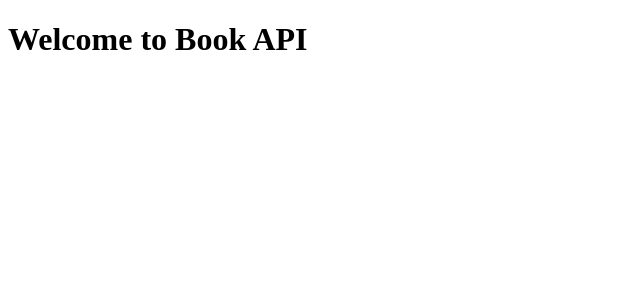
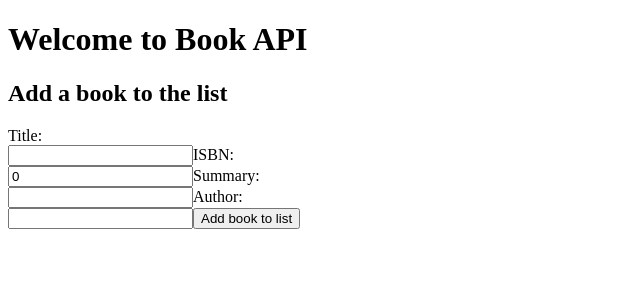
Before and after one commit to chas-academy/u08-angular-frontend-jossan93, an Angular app in the folder fronted/: page /create in a window 1280 px wide. Shown: the top 300 px of the page, without its empty margins (0-640 px from the left). Built offline with nearby package versions, Linux system fonts and the light colour scheme.

Commit message:
lagt till så kan lägga till bok i listan. behövde lägga till ? efter _id i model eftersom id skapas när man skapar bok till listan

```diff
--- a/fronted/src/app/books.service.ts
+++ b/fronted/src/app/books.service.ts
@@ -19,4 +19,9 @@ export class BooksService {
   getOneById(id: string): Observable<Book> {
     return this.http.get<Book>(`${this.baseUrl}/${id}`);
   }
+
+  createBook(book: Book): Observable<Book> {
+    return this.http.post<Book>(`${this.baseUrl}/createBook`, book);
+  }
+
 }
--- a/fronted/src/app/create/create.component.html
+++ b/fronted/src/app/create/create.component.html
@@ -1,5 +1,20 @@
 <div class="container">
-    <section>
+    <h2>Add a book to the list</h2>
+    <section id="createSectionID">
+        <form (ngSubmit)="create()">
+            <label for="createTitle">Title:</label><br>
+            <input type="text" [(ngModel)]="newBook.Title" name="createTitle" required>
 
+            <label for="createISBN">ISBN:</label><br>
+            <input type="number" [(ngModel)]="newBook.ISBN" name="createISBN" required>
+
+            <label for="createSummary">Summary:</label><br>
+            <input type="text" [(ngModel)]="newBook.Summary" name="createSummary" required>
+
+            <label for="createAuthor">Author:</label><br>
+            <input type="text" [(ngModel)]="newBook.Author" name="createAuthor" required>
+
+            <button type="submit">Add book to list</button>
+        </form>
     </section>
 </div>
--- a/fronted/src/app/create/create.component.ts
+++ b/fronted/src/app/create/create.component.ts
@@ -1,6 +1,8 @@
 import { CommonModule } from '@angular/common';
 import { Component } from '@angular/core';
 import { FormsModule } from '@angular/forms';
+import { Book } from '../models/books.model';
+import { BooksService } from '../books.service';
 
 @Component({
   selector: 'app-create',
@@ -10,5 +12,28 @@ import { FormsModule } from '@angular/forms';
   styleUrls: ['./create.component.css']
 })
 export class CreateComponent {
+    newBook: Book = {
+    Title: '',
+    ISBN: 0,
+    Summary: '',
+    Author: ''
+  };
 
+  constructor(private booksService: BooksService) {}
+
+create(): void {
+  const bookToSend = {
+    ...this.newBook,
+    ISBN: Number(this.newBook.ISBN)  // ✅ konvertera ISBN till number
+  };
+
+  this.booksService.createBook(bookToSend).subscribe({
+    next: () => {
+      this.newBook = { Title: '', ISBN: 0, Summary: '', Author: '' }; // Rensa formulär
+    },
+    error: (err) => {
+      console.error('Error creating book', err);
+    }
+  });
 }
+}
--- a/fronted/src/app/models/books.model.ts
+++ b/fronted/src/app/models/books.model.ts
@@ -1,5 +1,5 @@
 export interface Book {
-    _id: string;
+    _id?: string;
     Title: string;
     ISBN: number;
     Summary: string;
```
